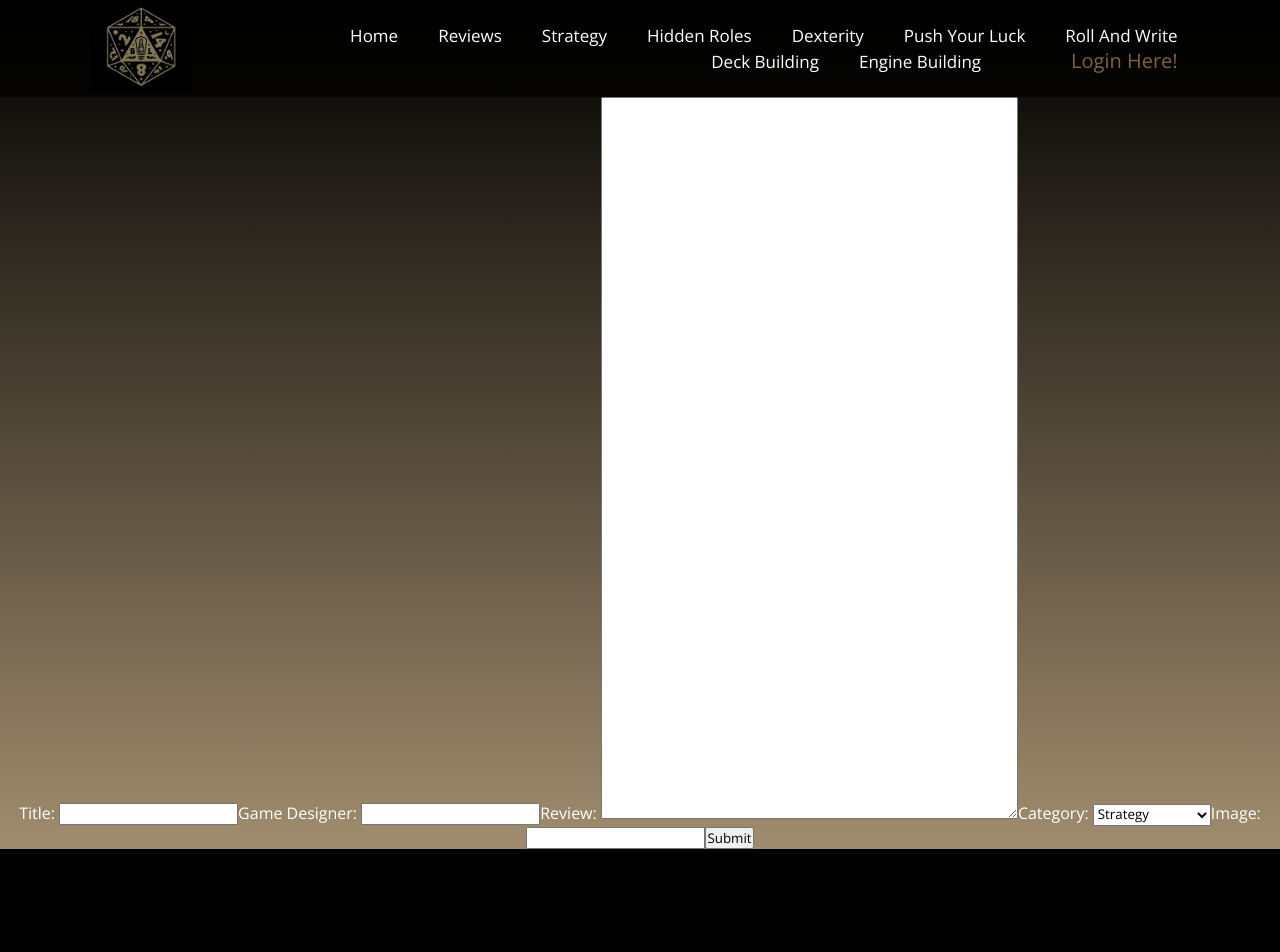
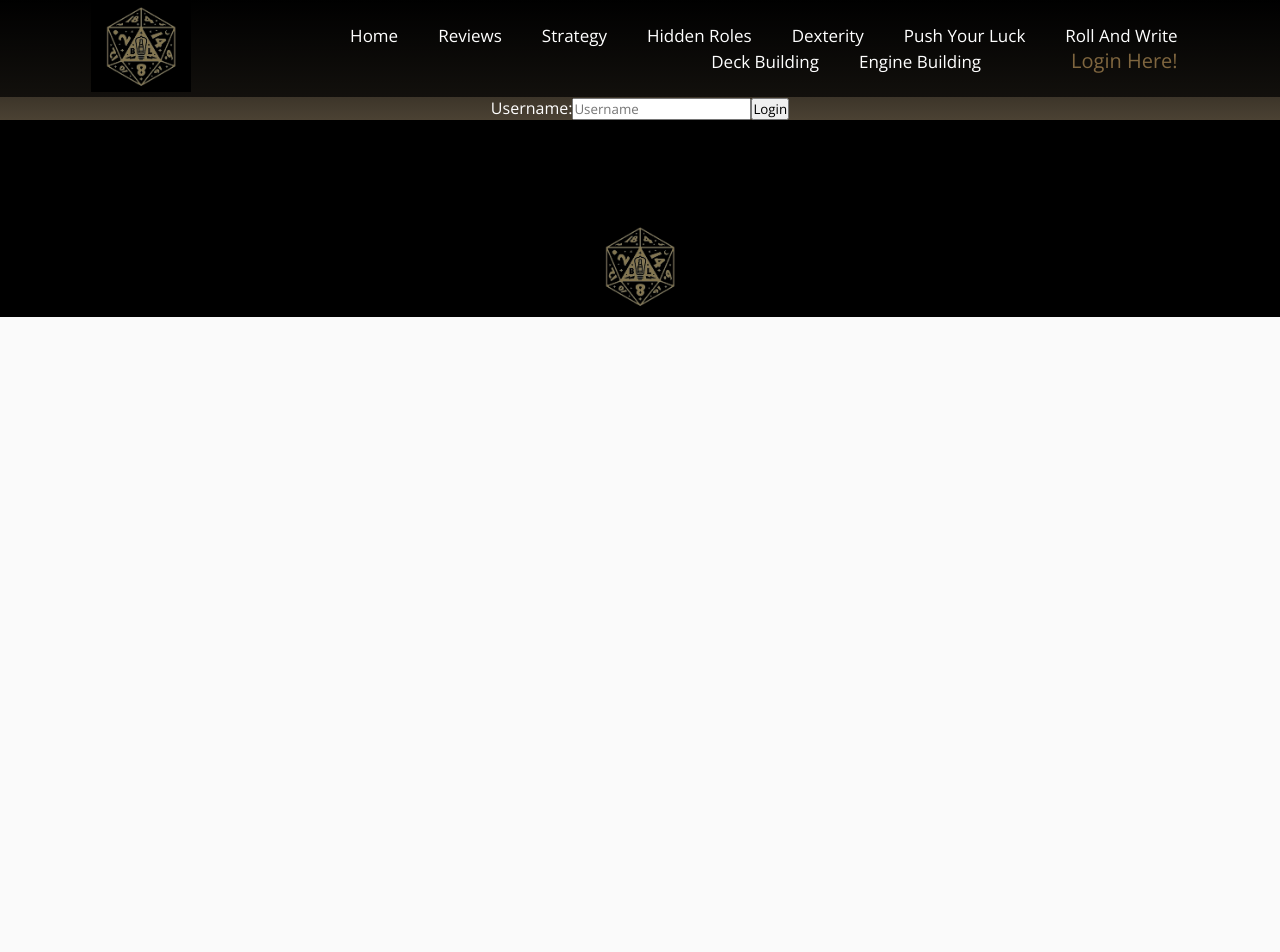
Before and after one commit to LSB616/nc-games, a React (Create React App) app: page /reviews/addreview in a window 1280 px wide. Shown: the top 952 px of the page. After the commit the page ends 800 px from the top, so only its background shows below. Built offline with nearby package versions, Linux system fonts and the light colour scheme.

Commit message:
Post review functionality added

```diff
--- a/src/components/Review.jsx
+++ b/src/components/Review.jsx
@@ -3,6 +3,7 @@ import { useParams } from "react-router-dom";
 import { getReview } from "../utils/api";
 import Votes from "./Votes";
 import Comments from "./Comments"
+import LoadingPage from "./LoadingPage";
 
 
 const Review = () => {
@@ -15,7 +16,6 @@ const { review_id } = useParams()
 useEffect(() => {
     setIsLoading(true);
     getReview(review_id).then(({ review }) => {
-        console.log(review);
         setReview(review);
         setIsLoading(false);
     });
@@ -23,7 +23,7 @@ useEffect(() => {
 
 
 if (isLoading) {
-    return <p className="Loading">Loading...</p>;
+    return <LoadingPage />;
 };
 
 return (
--- a/src/components/ReviewAdder.jsx
+++ b/src/components/ReviewAdder.jsx
@@ -1,41 +1,60 @@
 import { UserContext } from '../contexts/User';
 import { useContext, useEffect, useState } from "react";
+import { Link } from 'react-router-dom'
 import { postReview } from '../utils/api';
+import LoadingPage from "./LoadingPage";
+import LoginPage from './LoginPage';
 
 const ReviewAdder = () => {
     const { user } = useContext(UserContext);
-    const [review, setReview] = useState({});
+    const [title, setTitle] = useState();
+    const [gameDesigner, setGameDesigner] = useState();
+    const [reviewBody, setReviewBody] = useState();
+    const [category, setCategory] = useState();
+    const [image, setImage] = useState();
+    const [isLoading, setIsLoading] = useState();
+    const [reviewId, setReviewId] = useState();
+    const [submit, setSubmit] = useState();
 
-    const newReview = {
-        title: '',
-        designer: '',
-        category: '',
-        review_body: '',
-        review_img_url: '',
-        owner: '',
-    };
+    useEffect(() => {
+        setIsLoading(false)
+        setSubmit(false)
+        setReviewId('')
+    }, []);
 
     const handleSubmit = (e) => {
         e.preventDefault();
-        newReview.owner = user.username;
-        setReview(newReview);
-        return postReview(review)
+        return postReview(user.username, title, gameDesigner, reviewBody, category, image)
+        .then((res) => {
+            setReviewId(res.review.review_id)
+        })
+        .then(() => {
+            setSubmit(true);
+        })
         .catch((err) => {
             console.error(err);
         })
     };
 
+    if (!user) {
+        return <LoginPage />
+    };
 
+    if (isLoading) {
+        return <LoadingPage />;
+    };
+
+    if (!submit) {
     return (
         <form className='add-review-form' onSubmit={handleSubmit}>
             <label htmlFor='review-title'>Title: </label>
-            <input type="text" id="review-title" value={newReview.title} onChange={(e) => {newReview.title = e.target.value}} required></input>
+            <input type="text" id="review-title" value={title} onChange={(e) => {setTitle(e.target.value)}} required></input>
             <label htmlFor='designer'>Game Designer: </label>
-            <input type="text" id="designer" value={newReview.designer} onChange={(e) => {newReview.designer = e.target.value}} required></input>
+            <input type="text" id="designer" value={gameDesigner} onChange={(e) => {setGameDesigner(e.target.value)}} required></input>
             <label htmlFor='review-body'>Review: </label>
-            <textarea id="review-body" className="review-textarea" rows="40" cols="50" value={review.body} onChange={(e) => {newReview.body = e.target.value}} required></textarea>
+            <textarea id="review-body" className="review-textarea" rows="40" cols="50" value={reviewBody} onChange={(e) => {setReviewBody(e.target.value)}} required></textarea>
             <label htmlFor='category'>Category: </label>
-            <select className="category-dropdown" value={newReview.category} onChange={(e) => {newReview.category = e.target.value}} required>
+            <select className="category-dropdown" value={category} onChange={(e) => {setCategory(e.target.value)}} required>
             <option disabled="disabled" selected={true} hidden={true}>Category</option>
             <option value="strategy">Strategy</option>
             <option value="hidden-roles">Hidden Roles</option>
@@ -46,10 +65,20 @@ const ReviewAdder = () => {
             <option value="engine-building">Engine Building</option>
             </select>
             <label htmlFor='review-image-url'>Image: </label>
-            <input type="text" id="review-image-url" value={review.review_img_url} onChange={(e) => {newReview.review_img_url = e.target.value}} required></input>
+            <input type="text" id="review-image-url" value={image} onChange={(e) => {setImage(e.target.value)}} required></input>
             <button type="submit">Submit</button>
         </form>
     );
+    } else if (submit) {
+        return (
+            <div className='review-success'>
+            <h2>Thank you for submitting your review!</h2>
+            <p>Click below to go to your review</p>
+            <Link to={`/reviews/${reviewId}`}>
+            <button>Click Here!</button>
+            </Link>
+            </div>)
+    };
 };
 
 export default ReviewAdder;
--- a/src/components/UserPage.jsx
+++ b/src/components/UserPage.jsx
@@ -2,6 +2,7 @@ import { UserContext } from '../contexts/User';
 import { useContext, useEffect, useState } from "react";
 import { getReviews } from "../utils/api";
 import { Link } from 'react-router-dom';
+import LoadingPage from "./LoadingPage";
 
 const UserPage = () => {
     const { user, setUser } = useContext(UserContext);
@@ -17,6 +18,10 @@ const UserPage = () => {
             setIsLoading(false);
         });
     }, []);
+
+    if (isLoading) {
+        return <LoadingPage />;
+    };
 
     return (
     <div className='userpage'>
--- a/src/utils/api.js
+++ b/src/utils/api.js
@@ -20,8 +20,19 @@ export const patchReviewByReviewId = (review_id, increment) => {
     return boardGamesApi.patch(`/reviews/${review_id}`, { inc_votes: increment })
 };
 
-export const postReview = (review) => {
-    return boardGamesApi.post('/reviews', review)
+export const postReview = (user, title, gameDesigner, reviewBody, category, image) => {
+    const newReview ={
+        title: title,
+        designer: gameDesigner,
+        owner: user,
+        review_img_url: image,
+        review_body: reviewBody,
+        category: category
+    }
+
+    return boardGamesApi.post('/reviews', newReview).then((res) => {
+        return res.data
+    });
 };
 
 
```
